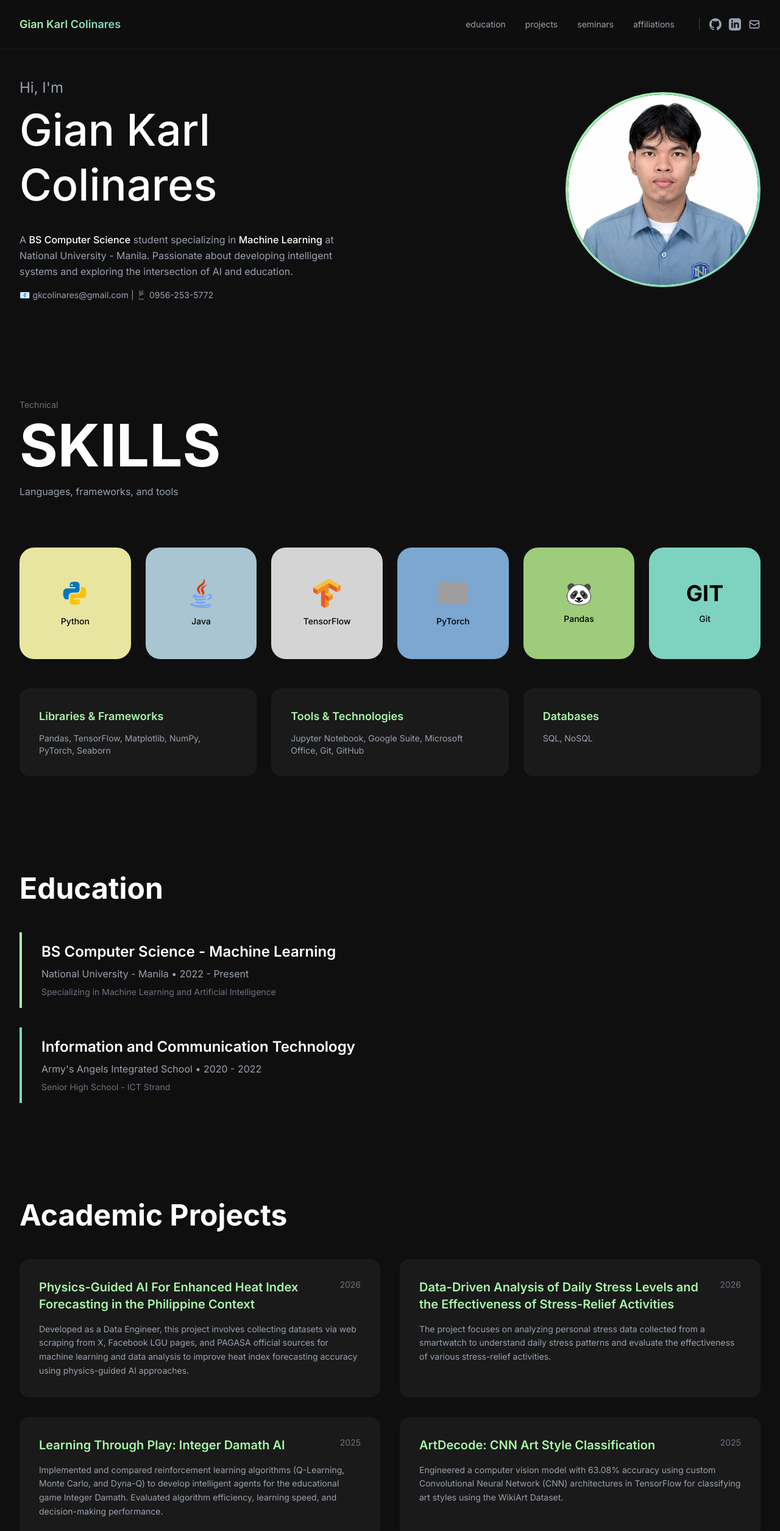
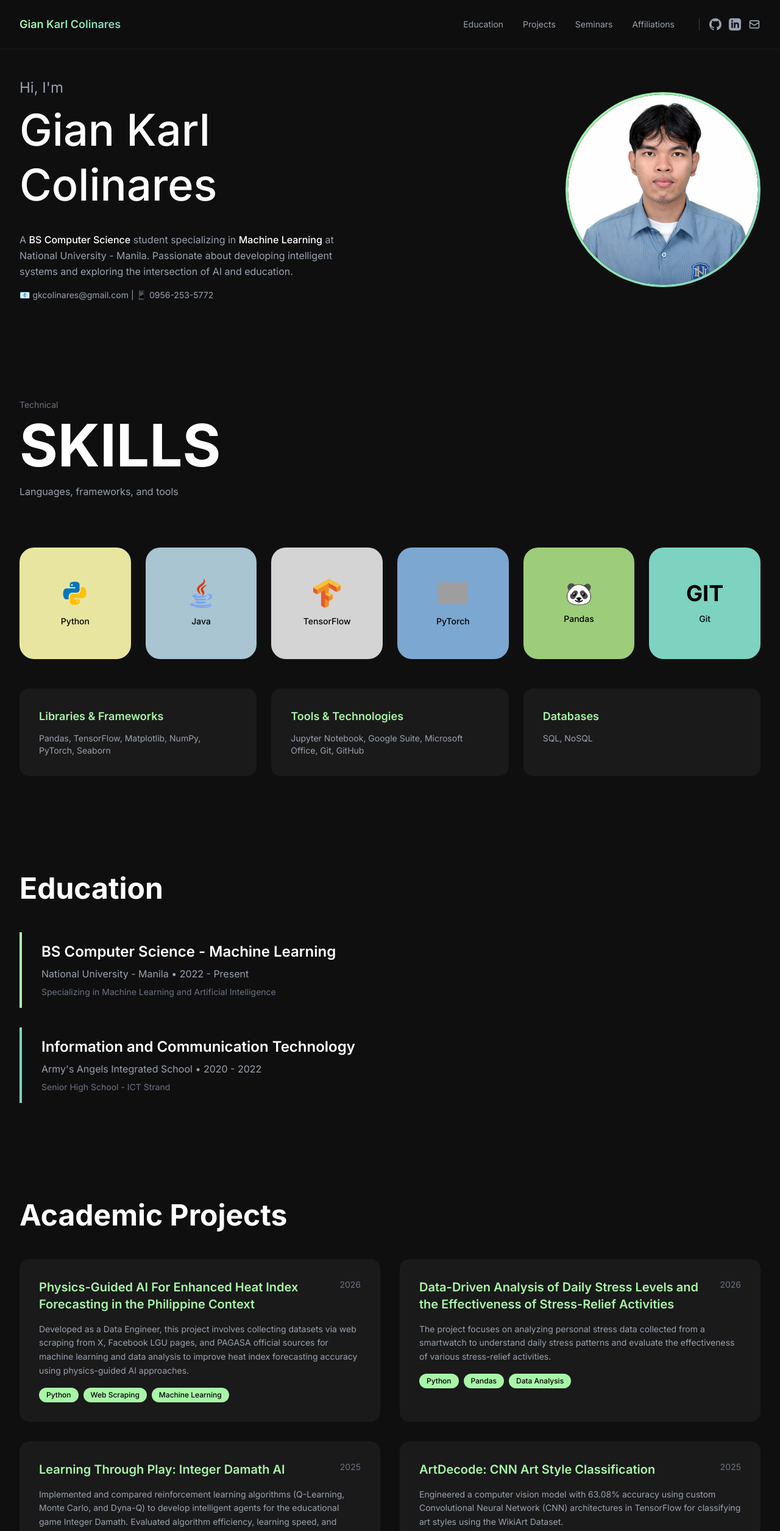
Before and after one commit to Gkcoli/Coli_Website, a Next.js app: page / in a window 1280 px wide. Shown: the top 2511 px of the page at 61% size. Built offline with nearby package versions, Linux system fonts and the light colour scheme; grey boxes are pictures that could not be loaded.

Commit message:
Updated Page

```diff
--- a/app/page.tsx
+++ b/app/page.tsx
@@ -19,32 +19,38 @@ export default function Home() {
     {
       title: "Physics-Guided AI For Enhanced Heat Index Forecasting in the Philippine Context",
       year: "2026",
-      description: "Developed as a Data Engineer, this project involves collecting datasets via web scraping from X, Facebook LGU pages, and PAGASA official sources for machine learning and data analysis to improve heat index forecasting accuracy using physics-guided AI approaches."
+      description: "Developed as a Data Engineer, this project involves collecting datasets via web scraping from X, Facebook LGU pages, and PAGASA official sources for machine learning and data analysis to improve heat index forecasting accuracy using physics-guided AI approaches.",
+      technologies: ["Python", "Web Scraping", "Machine Learning"]
     },
     {
       title: "Data-Driven Analysis of Daily Stress Levels and the Effectiveness of Stress-Relief Activities",
       year: "2026",
-      description: "The project focuses on analyzing personal stress data collected from a smartwatch to understand daily stress patterns and evaluate the effectiveness of various stress-relief activities."
+      description: "The project focuses on analyzing personal stress data collected from a smartwatch to understand daily stress patterns and evaluate the effectiveness of various stress-relief activities.",
+      technologies: ["Python", "Pandas", "Data Analysis"]
     },
     {
       title: "Learning Through Play: Integer Damath AI",
       year: "2025",
-      description: "Implemented and compared reinforcement learning algorithms (Q-Learning, Monte Carlo, and Dyna-Q) to develop intelligent agents for the educational game Integer Damath. Evaluated algorithm efficiency, learning speed, and decision-making performance."
+      description: "Implemented and compared reinforcement learning algorithms (Q-Learning, Monte Carlo, and Dyna-Q) to develop intelligent agents for the educational game Integer Damath. Evaluated algorithm efficiency, learning speed, and decision-making performance.",
+      technologies: ["Python", "Reinforcement Learning", "Q-Learning"]
     },
     {
       title: "ArtDecode: CNN Art Style Classification",
       year: "2025",
-      description: "Engineered a computer vision model with 63.08% accuracy using custom Convolutional Neural Network (CNN) architectures in TensorFlow for classifying art styles using the WikiArt Dataset."
+      description: "Engineered a computer vision model with 63.08% accuracy using custom Convolutional Neural Network (CNN) architectures in TensorFlow for classifying art styles using the WikiArt Dataset.",
+      technologies: ["Python", "TensorFlow", "CNN"]
     },
     {
       title: "Flight Delay Prediction System",
       year: "2024",
-      description: "Developed a machine learning model to predict flight arrival delays using Random Forest Regression. Performed data preprocessing, feature selection, and exploratory data analysis to improve prediction accuracy."
+      description: "Developed a machine learning model to predict flight arrival delays using Random Forest Regression. Performed data preprocessing, feature selection, and exploratory data analysis to improve prediction accuracy.",
+      technologies: ["Python", "Random Forest", "Scikit-learn"]
     },
     {
       title: "Manufacturing Resource Planning (MRP) System",
       year: "2024",
-      description: "A centralized system designed to streamline production planning, inventory control, and procurement processes for ABC Manufacturing, optimizing resource allocation and reducing material shortages."
+      description: "A centralized system designed to streamline production planning, inventory control, and procurement processes for ABC Manufacturing, optimizing resource allocation and reducing material shortages.",
+      technologies: ["Java", "Database", "Business Logic"]
     }
   ];
 
@@ -67,16 +73,16 @@ export default function Home() {
             {/* Desktop Navigation */}
             <div className="hidden md:flex items-center gap-8">
               <a href="#education" className="text-sm text-gray-400 hover:text-[#a8f5a8] transition-all duration-300 hover:scale-105">
-                education
+                Education
               </a>
               <a href="#projects" className="text-sm text-gray-400 hover:text-[#a8f5a8] transition-all duration-300 hover:scale-105">
-                projects
+                Projects
               </a>
               <a href="#seminars" className="text-sm text-gray-400 hover:text-[#a8f5a8] transition-all duration-300 hover:scale-105">
-                seminars
+                Seminars
               </a>
               <a href="#affiliations" className="text-sm text-gray-400 hover:text-[#a8f5a8] transition-all duration-300 hover:scale-105">
-                affiliations
+                Affiliations
               </a>
 
               {/* Social Icons */}
@@ -393,9 +399,16 @@ export default function Home() {
                   <h3 className="text-base sm:text-lg md:text-xl font-semibold text-[#a8f5a8]">{project.title}</h3>
                   <span className="text-gray-500 text-xs sm:text-sm flex-shrink-0">{project.year}</span>
                 </div>
-                <p className="text-gray-400 leading-relaxed text-xs sm:text-sm">
+                <p className="text-gray-400 leading-relaxed text-xs sm:text-sm mb-4">
                   {project.description}
                 </p>
+                <div className="flex flex-wrap gap-2">
+                  {project.technologies.map((tech, techIndex) => (
+                    <span key={techIndex} className="text-xs bg-[#a8f5a8] text-black px-3 py-1 rounded-full font-medium">
+                      {tech}
+                    </span>
+                  ))}
+                </div>
               </motion.div>
             ))}
           </div>
```
